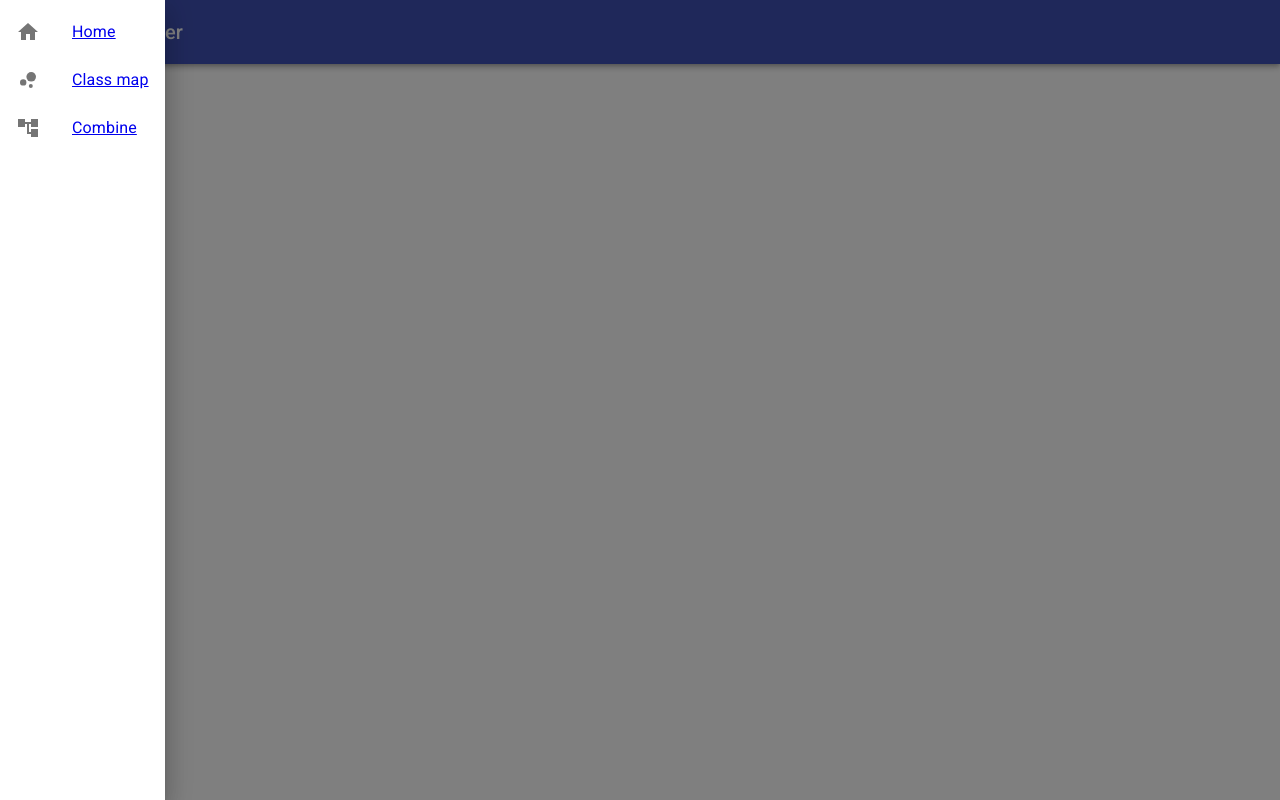
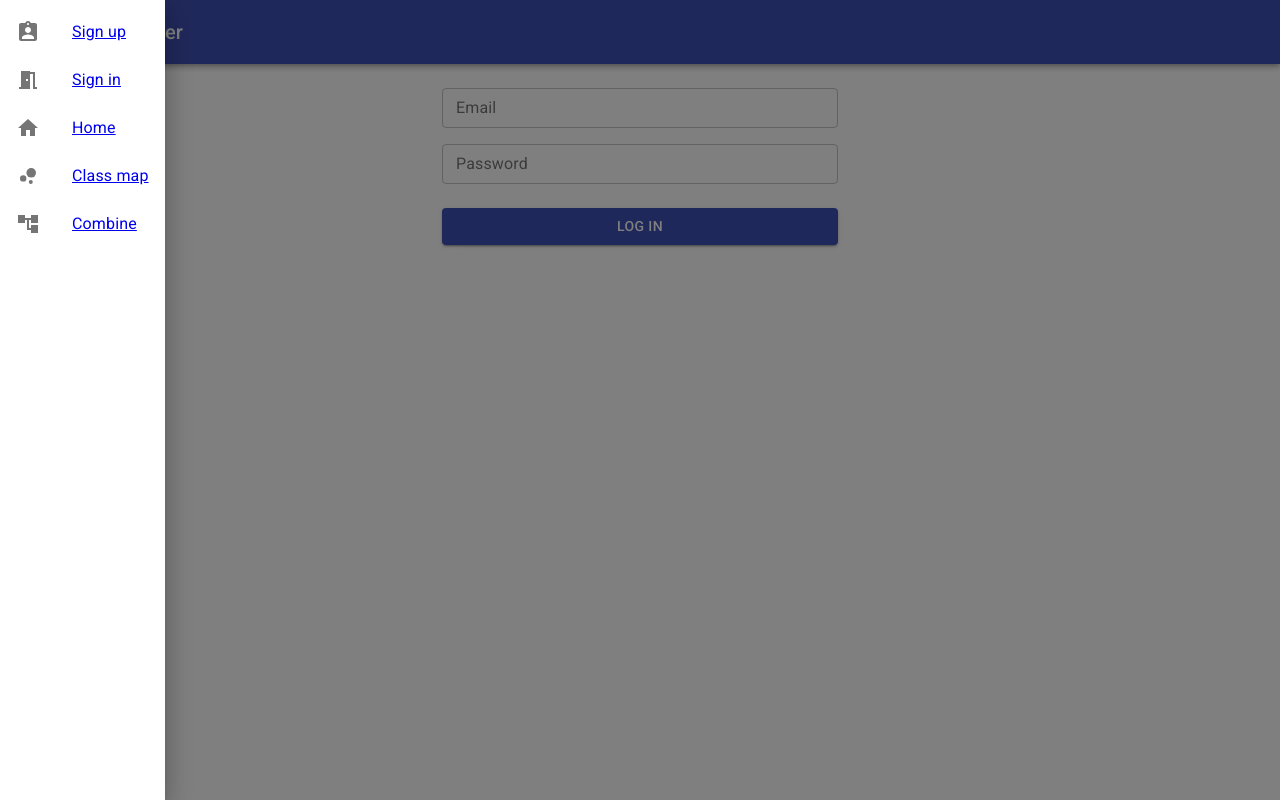
Before and after one commit to matek997/warhammer, a React (Create React App) app: page /warhammer/signin in a window 1280 px wide. Both pictures are taken after a click on the button "menu". Built offline with nearby package versions, Linux system fonts and the light colour scheme.

Commit message:
Api skeleton

```diff
--- a/src/App.tsx
+++ b/src/App.tsx
@@ -5,13 +5,28 @@ import { BrowserRouter as Router, Route, Switch } from "react-router-dom";
 import { Home } from "./components/views/Home";
 import { Map } from "./components/views/Map";
 import { Combine } from "./components/views/Combine";
+import { Authorization } from "./components/views/Authorization";
+import { ApiContext, getApi } from "./api/ApiContext";
+import { useState } from "react";
+import { CurrentUser } from "./api/User";
 function App() {
+  const [user, setUser] = useState(
+    CurrentUser.getDefault() as CurrentUser | undefined
+  );
+  const [activeApi] = useState(getApi(user));
   return (
+    <ApiContext.Provider value={{ api: activeApi, updateUser: setUser }}>
       <Router>
         <Switch>
           <MainLayout>
             <Route path="/warhammer" exact>
               <Home />
+            </Route>
+            <Route path="/warhammer/signin" exact>
+              <Authorization />
+            </Route>
+            <Route path="/warhammer/signup" exact>
+              <Authorization />
             </Route>
             <Route path="/warhammer/map" exact>
               <Map />
@@ -25,6 +40,7 @@ function App() {
           </MainLayout>
         </Switch>
       </Router>
+    </ApiContext.Provider>
   );
 }
 
--- /dev/null
+++ b/src/api/Api.ts
@@ -0,0 +1,21 @@
+
+
+
+import { CurrentUser, User } from './User';
+
+export abstract class Api {
+
+	get user() { return this._user };
+
+	constructor(protected readonly config: string, protected _user?: CurrentUser) {
+		console.log(this._user);
+		this._user = new CurrentUser('user@example.net', 'token', { language: 'en' });
+	}
+	abstract signin(email: string, password: string): Promise<boolean>;
+
+	abstract signout(): Promise<boolean>
+
+	abstract signup(email: string, password: string): Promise<boolean | User>
+
+	abstract isSignedin(): Promise<boolean>;
+}
--- /dev/null
+++ b/src/api/ApiContext.ts
@@ -0,0 +1,21 @@
+import { Api } from './Api';
+import { StaticApi } from './StaticApi';
+import { DotnetApi } from './DotnetApi';
+import React from 'react';
+import { CurrentUser } from './User';
+export const getApi = (user?: CurrentUser): Api => {
+	const api = process.env.URL_API ?? '';
+	const config = process.env.URL_API ?? '';
+	switch (api) {
+		case 'DOTNETCORE':
+			return new DotnetApi(config, user);
+		case 'STATIC':
+		default:
+			return new StaticApi(config, user);
+	}
+}
+
+export const ApiContext = React.createContext({
+	api: getApi(CurrentUser.getDefault()),
+	updateUser: (usr?: CurrentUser) => { }
+});
--- /dev/null
+++ b/src/api/DotnetApi.ts
@@ -0,0 +1,23 @@
+
+
+
+import { Api } from './Api';
+import { CurrentUser } from './User';
+export class DotnetApi extends Api {
+	async signin(email: string, password: string): Promise<boolean> {
+		// return new CurrentUser('user@example.net', 'token');
+		return true;
+	}
+	async signout(): Promise<boolean> {
+		return true;
+	}
+	async signup(email: string, password: string): Promise<boolean | CurrentUser> {
+		return new CurrentUser('user@example.net', 'token');
+	}
+
+	async isSignedin() {
+		return true;
+	}
+
+
+}
--- /dev/null
+++ b/src/api/StaticApi.ts
@@ -0,0 +1,38 @@
+
+
+
+import { Api } from './Api';
+import { CurrentUser } from './User';
+export class StaticApi extends Api {
+	private signedinstate = false;
+
+	async signin(email: string, password: string): Promise<boolean> {
+		await this.addFakeLag();
+		this.signedinstate = true;
+		this._user = new CurrentUser(email + '@example.net', 'token');
+		this._user.setName(email);
+
+		return true;//return new CurrentUser('user@example.net', 'token');
+	}
+	async signout(): Promise<boolean> {
+		await this.addFakeLag();
+		this.signedinstate = false
+		return true;
+	}
+	async signup(email: string, password: string): Promise<boolean | CurrentUser> {
+		await this.addFakeLag();
+		this._user = new CurrentUser(email + '@example.net', 'token');
+		this.signedinstate = true;
+		return this._user;
+	}
+
+
+	private addFakeLag(): Promise<void> {
+		return new Promise(resolve => setTimeout(resolve, 1000));
+	}
+
+	async isSignedin() {
+		await this.addFakeLag();
+		return this.signedinstate;
+	}
+}
--- /dev/null
+++ b/src/api/User.ts
@@ -0,0 +1,37 @@
+import React from "react";
+
+
+
+type Preferences = {
+	language?: string;
+}
+type Profile = {
+	name?: string;
+
+}
+export class User {
+
+	protected _profile = { name: User.ANONYMOUS_NAME } as Profile;
+	get profile() { return this._profile };
+	static readonly ANONYMOUS_TOKEN = 'anonymous';
+	static readonly ANONYMOUS_NAME = 'Anonymous';
+}
+
+export class CurrentUser extends User {
+	constructor(
+		readonly email: string,
+		readonly token: string,
+		readonly preferences: Preferences = {}
+	) {
+		super();
+	}
+	static getDefault() {
+		return new CurrentUser(User.ANONYMOUS_NAME + '@example.net', User.ANONYMOUS_TOKEN, { language: 'en' });
+	}
+
+	setName(newName: string) {
+		this._profile.name = newName;
+	}
+}
+
+export const UserContext = React.createContext({} as unknown as User);
--- a/src/components/TopBar.tsx
+++ b/src/components/TopBar.tsx
@@ -15,15 +15,42 @@ import ListItemIcon from "@material-ui/core/ListItemIcon";
 import ListItemText from "@material-ui/core/ListItemText";
 import { Link } from "react-router-dom";
 import Home from "@material-ui/icons/Home";
+import MeetingRoomIcon from "@material-ui/icons/MeetingRoom";
+import AssignmentIndIcon from "@material-ui/icons/AssignmentInd";
 import AccountTreeIcon from "@material-ui/icons/AccountTree";
 import BubbleChartIcon from "@material-ui/icons/BubbleChart";
-const routes = [
+import { CurrentUser } from "../api/User";
+
+type RouteDef = {
+  url: string;
+  label: string;
+  icon: React.ReactNode;
+};
+const routes: RouteDef[] = [
   { url: "/warhammer", label: "Home", icon: <Home /> },
   { url: "/warhammer/map", label: "Class map", icon: <BubbleChartIcon /> },
   { url: "/warhammer/combine", label: "Combine", icon: <AccountTreeIcon /> },
 ];
-export const TopBar = () => {
+
+const anonymousRoutes: RouteDef[] = [
+  { url: "/warhammer/signup", label: "Sign up", icon: <AssignmentIndIcon /> },
+  { url: "/warhammer/signin", label: "Sign in", icon: <MeetingRoomIcon /> },
+];
+const signedinRoutes: RouteDef[] = [
+  { url: "/warhammer/signout", label: "Combine", icon: <MeetingRoomIcon /> },
+];
+
+const MenuLink = (props: RouteDef) => (
+  <Link to={props.url}>
+    <ListItem key={props.url + "item"} button>
+      <ListItemIcon key={props.url + "icon"}>{props.icon}</ListItemIcon>
+      <ListItemText key={props.url + "text"} primary={props.label} />
+    </ListItem>
+  </Link>
+);
+export const TopBar = (props: { user?: CurrentUser }) => {
   const [open, setOpen] = useState(false);
+  const userroutes = props.user ? signedinRoutes : anonymousRoutes;
   return (
     <AppBar position="sticky">
       <Toolbar>
@@ -38,13 +65,11 @@ export const TopBar = () => {
         </IconButton>
         <Drawer anchor="left" open={open} onClose={() => setOpen(false)}>
           <List>
+            {userroutes.map((el) => (
+              <MenuLink url={el.url} icon={el.icon} label={el.label} />
+            ))}
             {routes.map((el) => (
-              <Link key={el.url + "link"} to={el.url}>
-                <ListItem key={el.url + "item"} button>
-                  <ListItemIcon key={el.url + "icon"}>{el.icon}</ListItemIcon>
-                  <ListItemText key={el.url + "text"} primary={el.label} />
-                </ListItem>
-              </Link>
+              <MenuLink url={el.url} icon={el.icon} label={el.label} />
             ))}
           </List>
         </Drawer>
--- a/src/components/containers/MainLayout.tsx
+++ b/src/components/containers/MainLayout.tsx
@@ -1,12 +1,22 @@
 import { Box } from "@material-ui/core";
-import React from "react";
+import React, { useContext, useEffect, useState } from "react";
+import { Api } from "../../api/Api";
+import { ApiContext } from "../../api/ApiContext";
 import { TopBar } from "../TopBar";
 
-export const MainLayout = (props:{children?:JSX.Element | JSX.Element[]})=>{
-	return(
+export const MainLayout = (props: {
+  children?: JSX.Element | JSX.Element[];
+}) => {
+  const { api } = useContext(ApiContext);
+  const [signedin, setSignedin] = useState(false);
+  useEffect(() => {
+    api.isSignedin().then(setSignedin);
+  }, [api, setSignedin]);
+
+  return (
     <Box>
-      <TopBar />
-			{props.children}
+      <TopBar user={signedin ? api.user : undefined} />
+      {props.children}
     </Box>
   );
-}
+};
--- /dev/null
+++ b/src/components/views/Authorization.tsx
@@ -0,0 +1,81 @@
+import React, { useContext, useEffect, useState } from "react";
+// MUI Core
+import Button from "@material-ui/core/Button";
+import Container from "@material-ui/core/Container";
+import Grid from "@material-ui/core/Grid";
+import TextField from "@material-ui/core/TextField";
+import { makeStyles } from "@material-ui/core/styles";
+import { ApiContext, getApi } from "../../api/ApiContext";
+import Typography from "@material-ui/core/Typography";
+
+const useStyles = makeStyles((theme) => ({
+  container: {
+    padding: theme.spacing(3),
+  },
+}));
+
+export const Authorization = () => {
+  const classes = useStyles();
+  const [signedin, setSignedin] = useState(false);
+  const { api, updateUser } = useContext(ApiContext);
+  useEffect(() => {
+    api.isSignedin().then(setSignedin);
+  }, [api, setSignedin]);
+  const handleSubmit = (event: React.FormEvent<HTMLFormElement>) => {
+    event.preventDefault();
+    const fd = new FormData(event.target as HTMLFormElement);
+    const email = fd.get("email") as string;
+    const password = fd.get("password") as string;
+
+    api.signin(email, password).then((res) => {
+      setSignedin(res);
+      updateUser(api.user);
+    });
+  };
+
+  const form = (
+    <form onSubmit={handleSubmit}>
+      <Grid container spacing={3}>
+        <Grid item xs={12}>
+          <Grid container spacing={2}>
+            <Grid item xs={12}>
+              <TextField
+                fullWidth
+                label="Email"
+                name="email"
+                size="small"
+                variant="outlined"
+              />
+            </Grid>
+            <Grid item xs={12}>
+              <TextField
+                fullWidth
+                label="Password"
+                name="password"
+                size="small"
+                type="password"
+                variant="outlined"
+              />
+            </Grid>
+          </Grid>
+        </Grid>
+        <Grid item xs={12}>
+          <Button color="primary" fullWidth type="submit" variant="contained">
+            Log in
+          </Button>
+        </Grid>
+      </Grid>
+    </form>
+  );
+  const signedinMsg = (
+    <Typography variant="h3" display="block" gutterBottom>
+      Signed in as {api.user?.profile.name}
+    </Typography>
+  );
+
+  return (
+    <Container className={classes.container} maxWidth="xs">
+      {signedin ? signedinMsg : form}
+    </Container>
+  );
+};
--- a/src/components/views/Home.tsx
+++ b/src/components/views/Home.tsx
@@ -1,15 +1,18 @@
 import { Container, Typography } from "@material-ui/core";
-import React from "react";
+import React, { useContext } from "react";
+import { ApiContext, getApi } from "../../api/ApiContext";
 
-export const Home = ()=> {
-
-	return <Container>
-
-		 <Typography variant="h1" component="h2" gutterBottom>
+export const Home = () => {
+  const { api, updateUser } = useContext(ApiContext);
+  console.log(api);
+  return (
+    <Container>
+      <Typography variant="h1" component="h2" gutterBottom>
         Warhammer
       </Typography>
-			      <Typography variant="subtitle1" gutterBottom>
+      <Typography variant="subtitle1" gutterBottom>
         Character designer for your RPG needs!
       </Typography>
-	</Container>
-}
+    </Container>
+  );
+};
```
Lines whose indentation alone changed are shown as unchanged.
